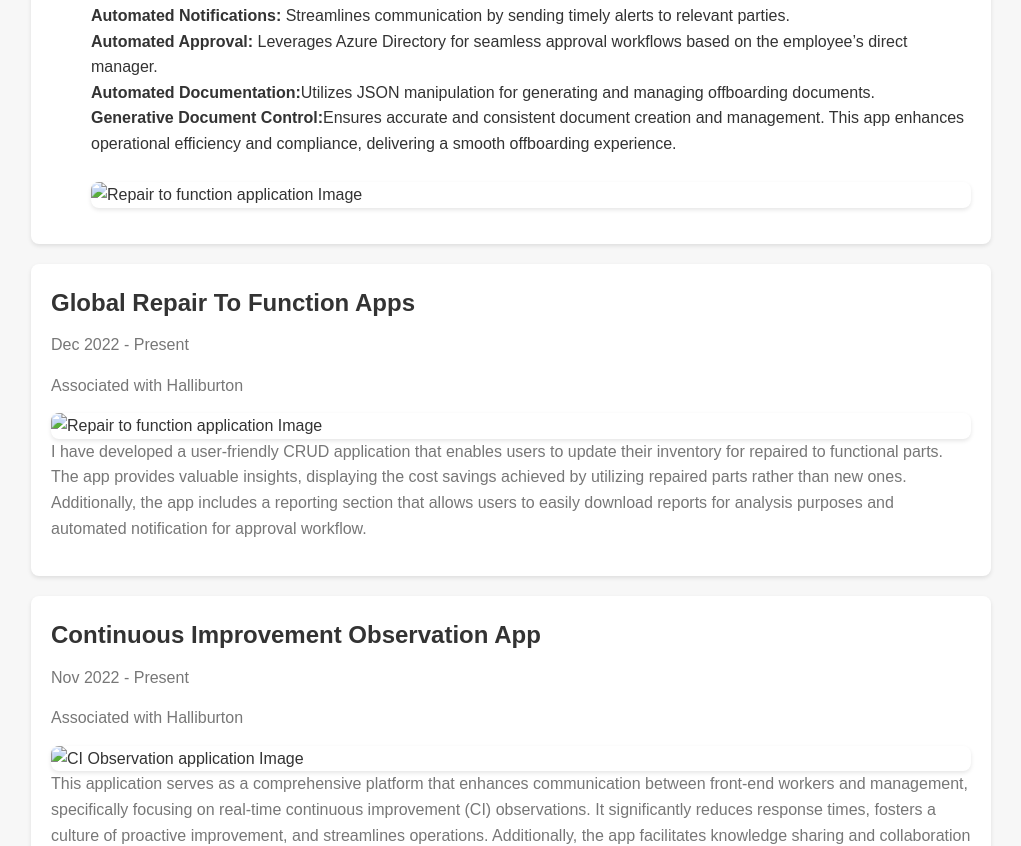
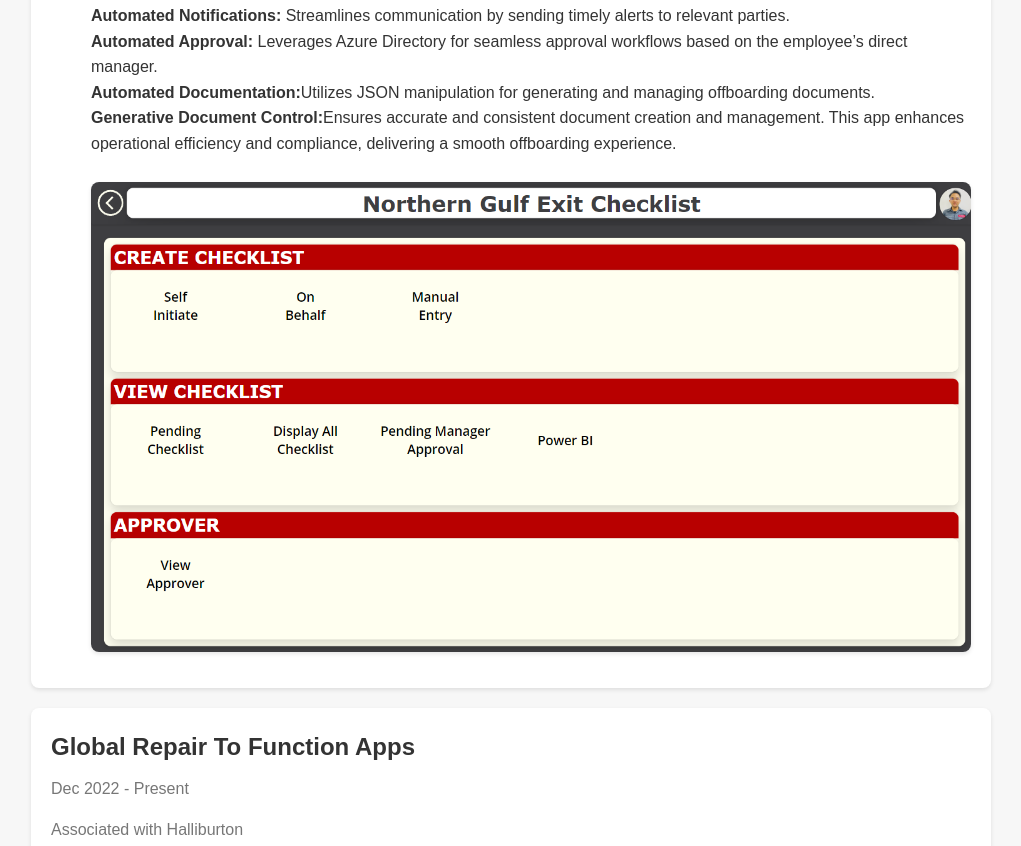
Before and after one commit to erwanfadlys/myResume, a plain HTML site: page index.html in a window 1280 px wide. Shown: the part 2216-3062 px from the top of the page, without its empty margins (129-1150 px from the left). Drawn offline with Linux system fonts and the light colour scheme; the site is published under a folder, as on GitHub Pages, so addresses that start at the root find nothing.

Commit message:
Daily Update

```diff
--- a/index.html
+++ b/index.html
@@ -122,7 +122,7 @@
     </li>
     <li><b>Generative Document Control:</b>Ensures accurate and consistent document creation and management.
         This app enhances operational efficiency and compliance, delivering a smooth offboarding experience.</li><br>
-        <img src="/Asset/Image/ngExitChecklist.png" alt="Repair to function application Image">
+        <img src="Asset/Image/ngExitChecklist.png" alt="Repair to function application Image">
 </ol>
 
             </div>
@@ -131,7 +131,7 @@
                 <h2>Global Repair To Function Apps</h2>
                 <p>Dec 2022 - Present</p>
                 <p>Associated with Halliburton</p>
-                <img src="/Asset/Image/R2F.jpg" alt="Repair to function application Image">
+                <img src="Asset/Image/R2F.jpg" alt="Repair to function application Image">
                 <p>I have developed a user-friendly CRUD application that enables users to update their inventory for repaired to functional parts. The app provides valuable insights, displaying the cost savings achieved by utilizing repaired parts rather than new ones. Additionally, the app includes a reporting section that allows users to easily download reports for analysis purposes and automated notification for approval workflow.</p>
             </div>
 
@@ -139,7 +139,7 @@
                 <h2>Continuous Improvement Observation App</h2>
                 <p>Nov 2022 - Present</p>
                 <p>Associated with Halliburton</p>
-                <img src="/Asset/Image/iSolve.png" alt="CI Observation application Image">
+                <img src="Asset/Image/iSolve.png" alt="CI Observation application Image">
                 <p>This application serves as a comprehensive platform that enhances communication between front-end workers and management, specifically focusing on real-time continuous improvement (CI) observations. It significantly reduces response times, fosters a culture of proactive improvement, and streamlines operations. Additionally, the app facilitates knowledge sharing and collaboration among users, creating a collaborative and effective environment for continuous improvement within the organization.</p>
             </div>
 
```
